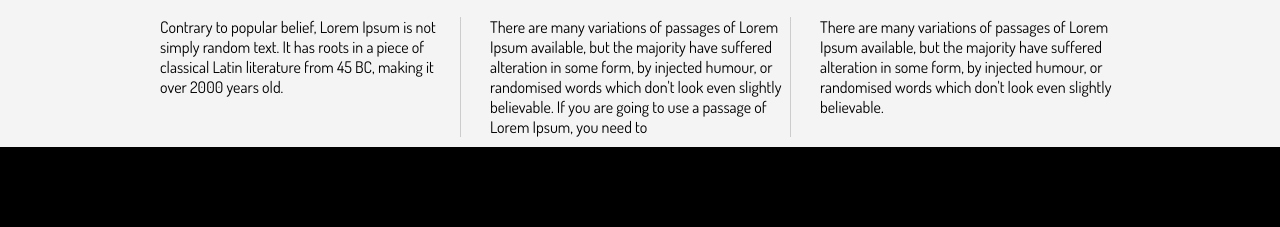
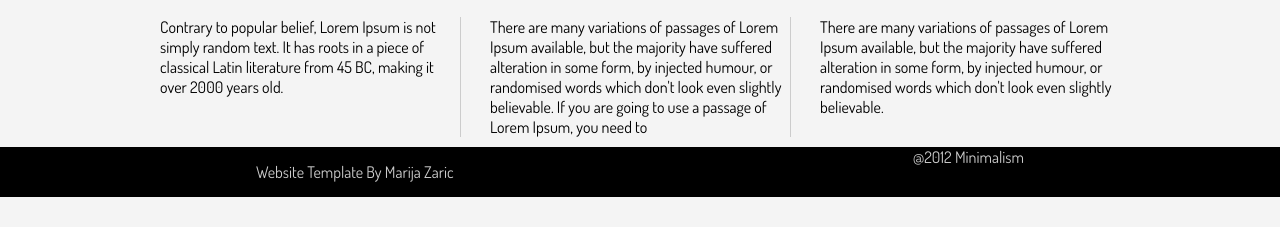
Before and after one commit to roniaditya/html-test-2, a plain HTML site: page index.html in a window 1280 px wide. Shown: the part 864-1091 px from the top of the page. After the commit the page ends 1061 px from the top, so only its background shows below. Drawn offline with Linux system fonts and the light colour scheme.

Commit message:
perbaikan footer

```diff
--- a/index.html
+++ b/index.html
@@ -95,7 +95,12 @@
       </div>
     </div>
     <div id="footer">
-      Website Template By Marija zaric
+      <div class="wrapper">
+        <div class="row">
+          <div class="col-x">Website Template By Marija Zaric</div>
+          <div class="col-y">@2012 Minimalism</div>
+        </div>
+      </div>
     </div>
   </body>
 </html>
--- a/style.css
+++ b/style.css
@@ -89,7 +89,21 @@ body {
 }
 
 #footer{
-  height: 80px;
   background-color:black;
   margin-top: 10px;
+  height: 50px;
 }
+
+.col-x {
+  width: 30%;
+  margin-left:20%;
+  color:#ccc;
+  padding-top:15px;
+}
+
+.col-y {
+  width: 30%;
+  margin-right:20%;
+  color:#ccc;
+  text-align:right;
+}
```
